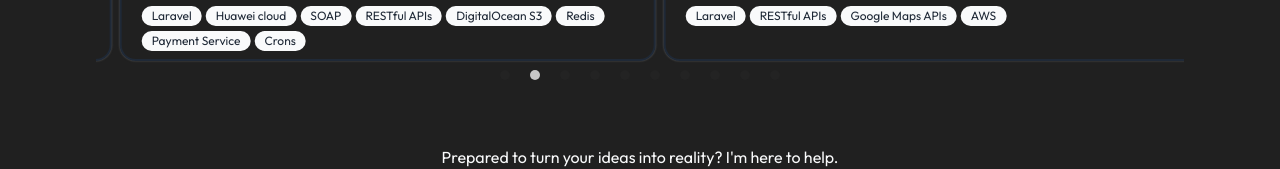
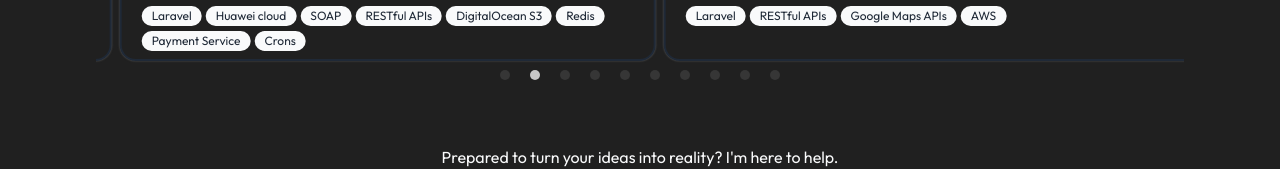
Before and after one commit to thihadev/portfolio, a Next.js app: page /projects in a window 1280 px wide. Shown: the part 495-664 px from the top of the page. Built offline with nearby package versions, Linux system fonts and the light colour scheme.

Commit message:
slick dot bg change in dark mode

```diff
--- a/app/globals.css
+++ b/app/globals.css
@@ -136,7 +136,7 @@
 
 /* Change the background and border of the dots */
 .dark .slick-dots li button::before {
-  background-color: rgb(45, 45, 45); /* Default background color */
+  background-color: #797979; /* Default background color */
   border-radius: 50%; /* Make the dots circular */
   margin: 0 5px; /* Adjust the spacing between dots as needed */
   font-size: 0 !important;
```
